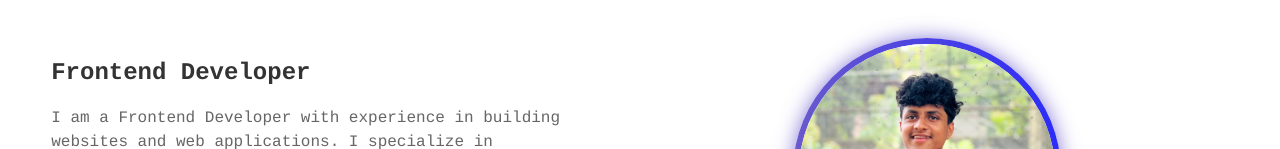
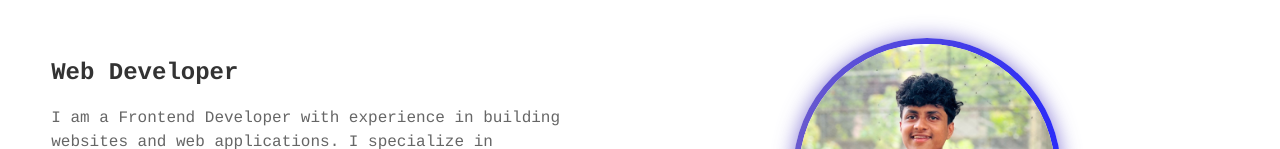
Before and after one commit to Arunitdy/portfolio-2.0, a React (Vite) app in the folder portfolio/: page / in a window 1280 px wide. Shown: the part 212-361 px from the top of the page. Built offline with nearby package versions, Linux system fonts and the light colour scheme; no server answers; the database is empty.

Commit message:
Update Profile.jsx

```diff
--- a/portfolio/src/All/Profile.jsx
+++ b/portfolio/src/All/Profile.jsx
@@ -104,7 +104,7 @@ export const Profile = () => {
                 <div className = "Home_left">
                     <div className="Hello">Hello, my name is</div>
                     <h1>Arun M</h1>
-                    <h2>Frontend Developer</h2>
+                    <h2>Web Developer</h2>
                     <div className="Home_about">
                         <p>I am a Frontend Developer with experience in building websites and web applications. I specialize in JavaScript and have professional experience working with React. I also have experience working with Node.js, Express.js, and MongoDB. I am passionate about learning new technologies and building products that solve real-world problems.</p>
                     </div>
```
